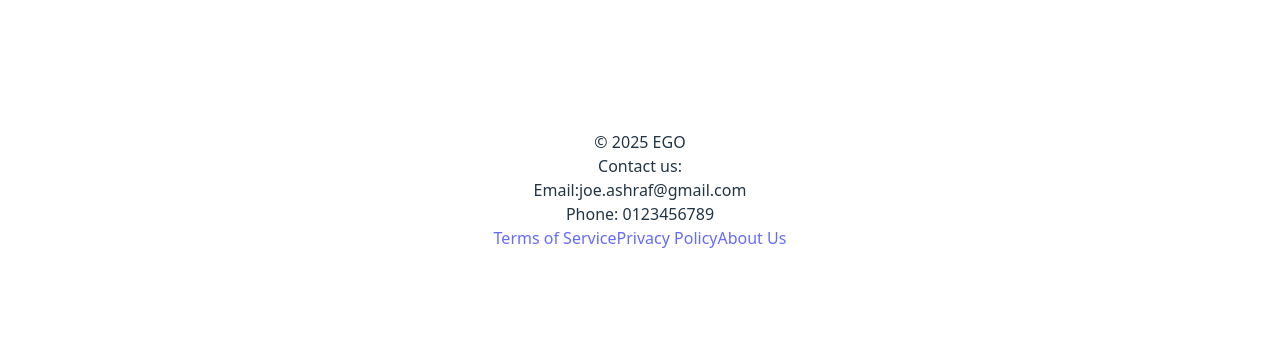
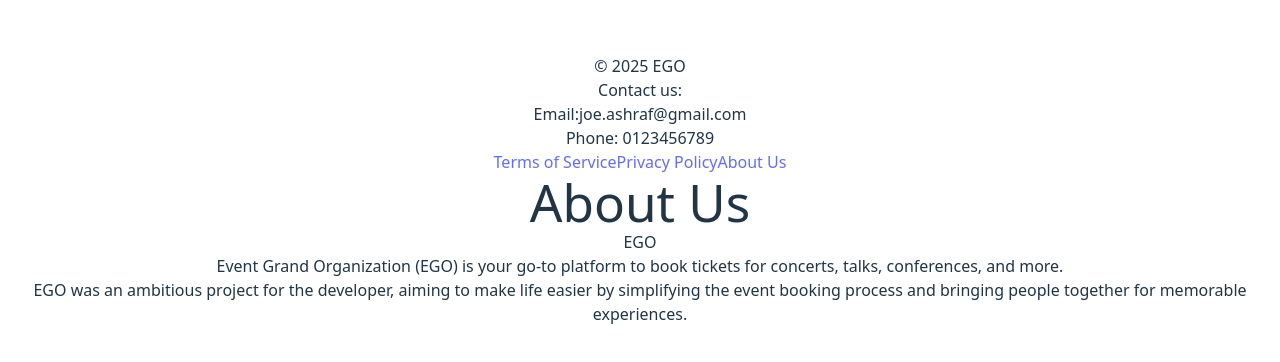
Before and after one commit to Youssef-Ashraf2099/EGO, a React (Vite) app in the folder src/View/: page /aboutus in a window 1280 px wide. Shown: the part 210-572 px from the top of the page. Built offline with nearby package versions, Linux system fonts and the light colour scheme.

Commit message:
feat: add AboutUs component to provide information about the EGO platform

```diff
--- /dev/null
+++ b/src/View/src/AboutUs.jsx
@@ -0,0 +1,22 @@
+// filepath: e:\Giu  files\semster 4\softEng\real project\EGO\src\View\src\AboutUs.jsx
+import React from "react";
+
+function AboutUs() {
+  return (
+    <div className="container">
+      <h1>About Us</h1>
+      <h2>EGO</h2>
+      <p>
+        Event Grand Organization (EGO) is your go-to platform to book tickets
+        for concerts, talks, conferences, and more.
+      </p>
+      <p>
+        EGO was an ambitious project for the developer, aiming to make life
+        easier by simplifying the event booking process and bringing people
+        together for memorable experiences.
+      </p>
+    </div>
+  );
+}
+
+export default AboutUs;
--- a/src/View/src/App.jsx
+++ b/src/View/src/App.jsx
@@ -7,6 +7,7 @@ import Register from "./register";
 import SendOTP from "./sendOtp";
 import ForgotPassword from "./forgotPassword";
 import Footer from "./footer";
+import AboutUs from "./AboutUs"; // make sure this path is correct
 
 function App() {
   return (
@@ -17,6 +18,7 @@ function App() {
         <Route path="/api/v1/register" element={<Register />} />
         <Route path="/api/v1/sendOtp" element={<SendOTP />} />
         <Route path="/api/v1/forgetPassword" element={<ForgotPassword />} />
+        <Route path="/aboutus" element={<AboutUs />} />
       </Routes>
     </>
   );
--- a/src/View/src/footer.jsx
+++ b/src/View/src/footer.jsx
@@ -32,12 +32,7 @@ function Footer() {
         <a href="/privacy" className="text-muted">
           Privacy Policy
         </a>
-        <a
-          href="/aboutus.html"
-          className="text-muted"
-          target="_blank"
-          rel="noopener noreferrer"
-        >
+        <a href="/aboutus" className="text-muted">
           About Us
         </a>
       </div>
```
